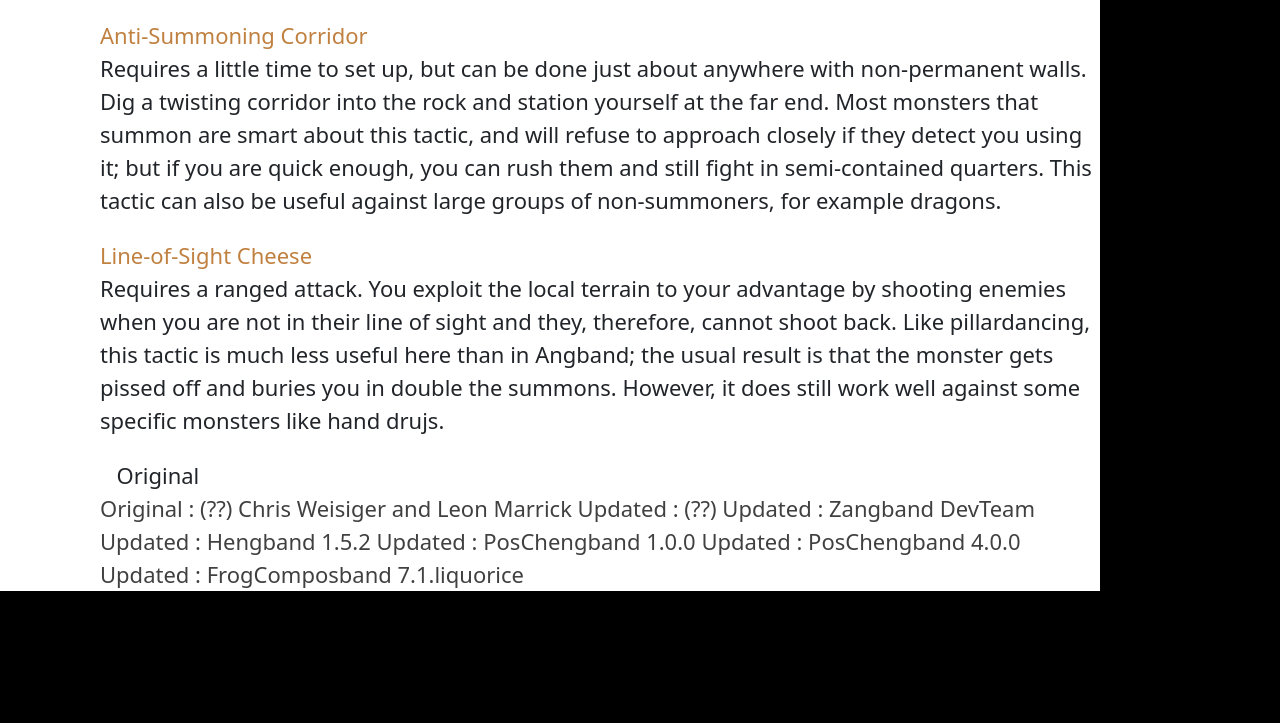
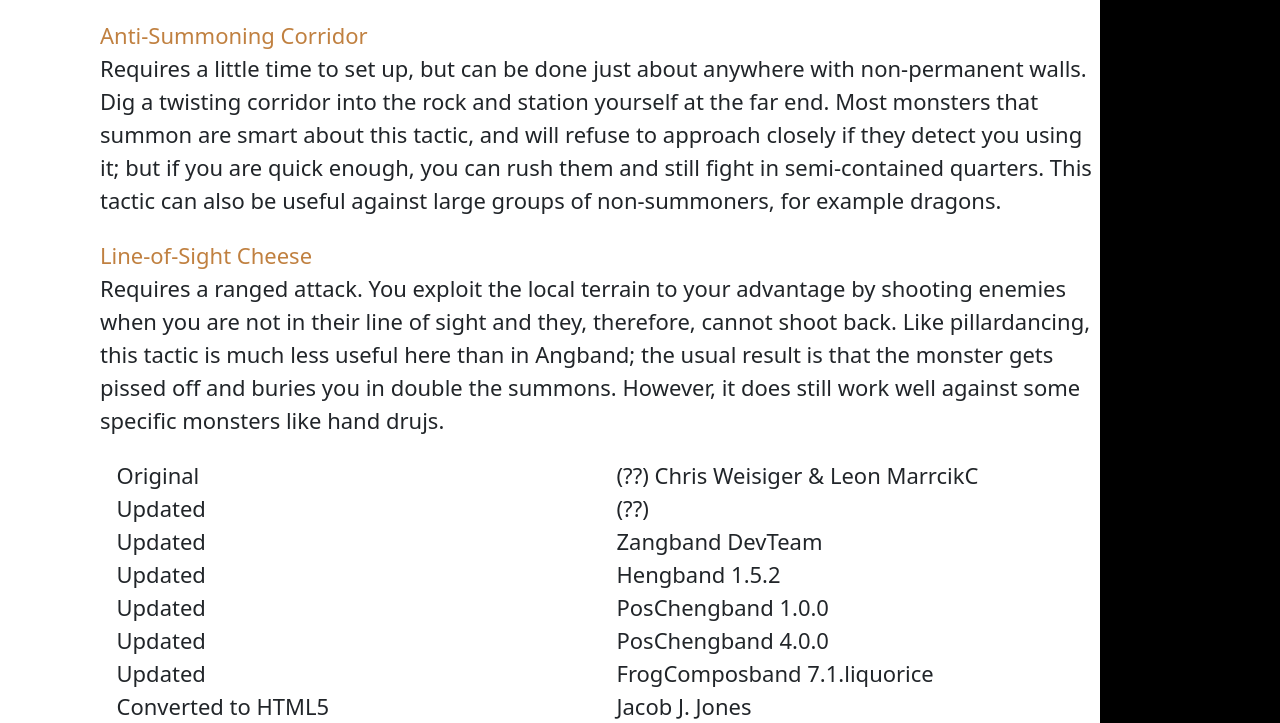
Before and after one commit to jones-jacobj/FrogComposBandManual, a plain HTML site: page src/remaking/attack.html in a window 1280 px wide. Shown: the part 10430-11153 px from the top of the page. Before the commit the page ends 11021 px from the top, so only its background shows below. Drawn offline with nearby package versions, Linux system fonts and the light colour scheme.

Commit message:
Did attack_contents.html

```diff
--- a/src/remaking/attack.html
+++ b/src/remaking/attack.html
@@ -197,57 +197,53 @@
 <h3 class="red">Basic Tactics</h3>
 
 <p><span class="brown">Pillardancing</span><br>
-    Not recommended since monsters move at irregular speeds. Monsters will
-    also "splash" you with area-of-effect spells, curses, or summoning, so
-    this tactic is probably the last thing you want to try. It is mentioned
-    here because it is a popular tactic in vanilla Angband.</p>
+    Not recommended since monsters move at irregular speeds. Monsters will also "splash" you with area-of-effect spells, curses, or summoning, so this tactic is probably the last thing you want to try. It is mentioned here because it is a popular tactic in vanilla Angband.</p>
 
 <p><span class="brown">Shoot'n Scoot</span><br>
-    Requires a large room, Phase Door, and some type of ranged weapon.
-    Stand at one end of the room, your enemy at the other. Fire at him
-    until he gets close, blink away with Phase Door, and repeat until the
-    monster is dead. If you are much faster than the monster, or the
-    monster is confused, using Phase Door may not be necessary; you can
-    just back away if the monster comes uncomfortably close.</p>
+    Requires a large room, Phase Door, and some type of ranged weapon. Stand at one end of the room, your enemy at the other. Fire at him until he gets close, blink away with Phase Door, and repeat until the monster is dead. If you are much faster than the monster, or the monster is confused, using Phase Door may not be necessary; you can just back away if the monster comes uncomfortably close.</p>
 
 <p><span class="brown">Wail'n Bail</span><br>
-    Requires Teleport items. Fight the monster until you're almost dead,
-    teleport out (or teleport him out), find him, and resume fighting.
-    Watch out - your teleport might land you right next to some unfriendly
-    fellow who'll kill you dead. Also, this tactic relies on your ability
-    to recover from damage faster than the monster does; usually this will
-    be the case, but you cannot always rely on it.</p>
+    Requires Teleport items. Fight the monster until you're almost dead, teleport out (or teleport him out), find him, and resume fighting. Watch out - your teleport might land you right next to some unfriendly fellow who'll kill you dead. Also, this tactic relies on your ability to recover from damage faster than the monster does; usually this will be the case, but you cannot always rely on it.</p>
 
 <p><span class="brown">Anti-Summoning Corridor</span><br>
-    Requires a little time to set up, but can be done just about anywhere
-    with non-permanent walls. Dig a twisting corridor into the rock and
-    station yourself at the far end. Most monsters that summon are smart
-    about this tactic, and will refuse to approach closely if they detect
-    you using it; but if you are quick enough, you can rush them and still
-    fight in semi-contained quarters. This tactic can also be useful
-    against large groups of non-summoners, for example dragons.</p>
+    Requires a little time to set up, but can be done just about anywhere with non-permanent walls. Dig a twisting corridor into the rock and station yourself at the far end. Most monsters that summon are smart about this tactic, and will refuse to approach closely if they detect you using it; but if you are quick enough, you can rush them and still fight in semi-contained quarters. This tactic can also be useful against large groups of non-summoners, for example dragons.</p>
 
 <p><span class="brown">Line-of-Sight Cheese</span><br>
-    Requires a ranged attack. You exploit the local terrain to your
-    advantage by shooting enemies when you are not in their line of sight
-    and they, therefore, cannot shoot back. Like pillardancing, this tactic
-    is much less useful here than in Angband; the usual result is that the
-    monster gets pissed off and buries you in double the summons. However,
-    it does still work well against some specific monsters like hand drujs.</p>
+    Requires a ranged attack. You exploit the local terrain to your advantage by shooting enemies when you are not in their line of sight and they, therefore, cannot shoot back. Like pillardancing, this tactic is much less useful here than in Angband; the usual result is that the monster gets pissed off and buries you in double the summons. However, it does still work well against some specific monsters like hand drujs.</p>
 
 <div class="container">
     <div class="row">
         <div class="col">Original</div>
+        <div class="col">(??) Chris Weisiger & Leon MarrcikC</div>
+    </div>
+    <div class="row">
+        <div class="col">Updated</div>
+        <div class="col">(??)</div>
+    </div>
+    <div class="row">
+        <div class="col">Updated</div>
+        <div class="col">Zangband DevTeam</div>
+    </div>
+    <div class="row">
+        <div class="col">Updated</div>
+        <div class="col">Hengband 1.5.2</div>
+    </div>
+    <div class="row">
+        <div class="col">Updated</div>
+        <div class="col">PosChengband 1.0.0</div>
+    </div>
+    <div class="row">
+        <div class="col">Updated</div>
+        <div class="col">PosChengband 4.0.0</div>
+    </div>
+    <div class="row">
+        <div class="col">Updated</div>
+        <div class="col">FrogComposband 7.1.liquorice</div>
+    </div>
+    <div class="row">
+        <div class="col">Converted to HTML5</div>
+        <div class="col">Jacob J. Jones</div>
     </div>
 </div>
-
-</span><font color="#404040">Original   : (??) Chris Weisiger and Leon Marrick
-    Updated    : (??)
-    Updated    : Zangband DevTeam
-    Updated    : Hengband 1.5.2
-    Updated    : PosChengband 1.0.0
-    Updated    : PosChengband 4.0.0
-    Updated    : FrogComposband 7.1.liquorice
-
 </body>
 </html>
```
Also changed, not shown: src/remaking/attack_contents.html (added, +102 -0 lines).
